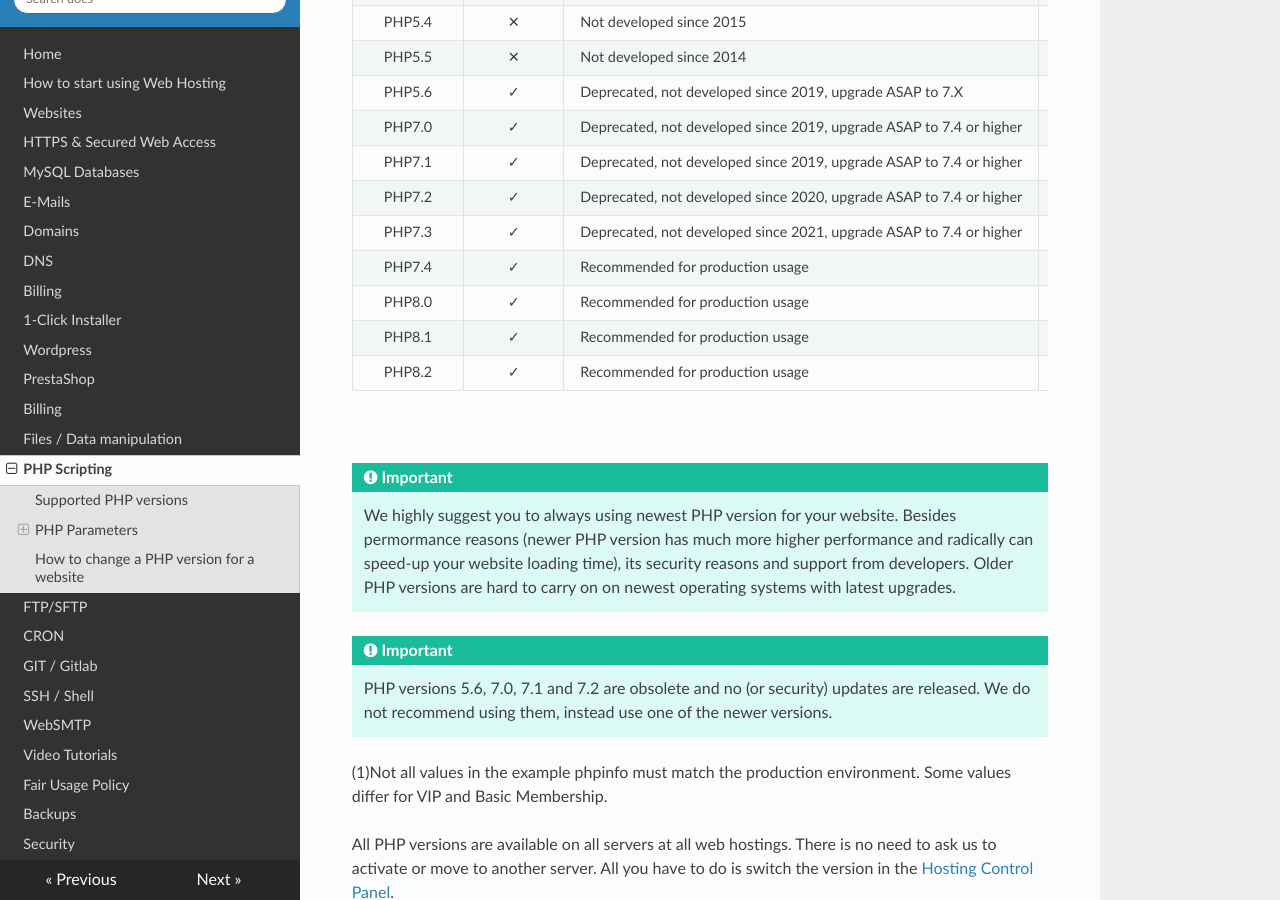
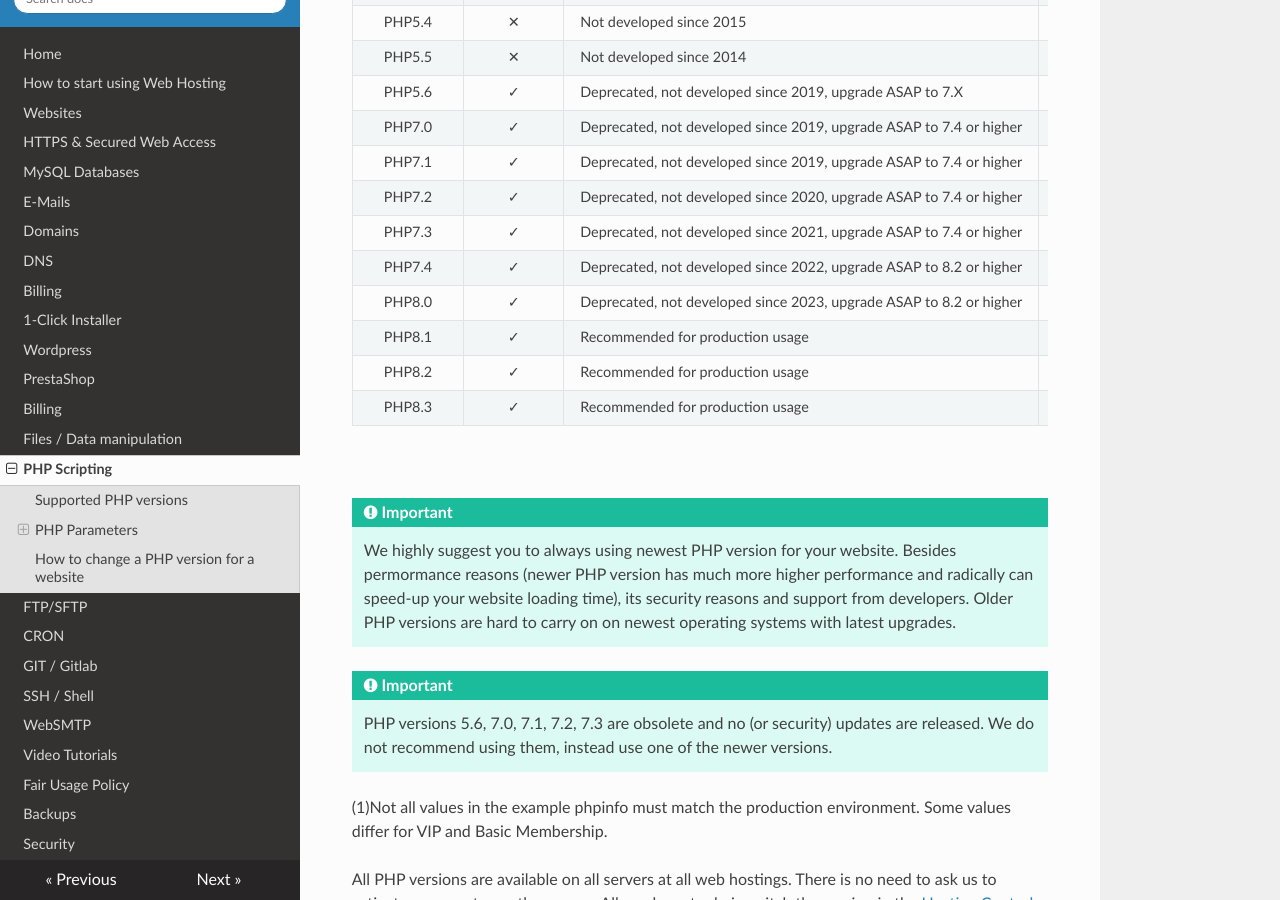
Before and after one commit to nuclearhosting/nh-knowledge-base, an MkDocs documentation site: the page built from docs/php.md, in a window 1280 px wide and 900 px high, scrolled down 353 px. Built offline with MkDocs 1.6.1, drawn with Linux system fonts in a browser that asks for light colours; nearby versions of some CDN libraries; some of the changed text lies outside the part shown.

Commit message:
Added PHP8.3

```diff
--- a/docs/php.md
+++ b/docs/php.md
@@ -14,10 +14,11 @@ PHP (an acronym for PHP: Hypertext Preprocessor) is a scripting language that’
 | PHP7.1 | ✓ | Deprecated, not developed since 2019, upgrade ASAP to 7.4 or higher | [phpinfo](http://denver.nuclearserver.xyz/phpinfo71.html) |
 | PHP7.2 | ✓ | Deprecated, not developed since 2020, upgrade ASAP to 7.4 or higher | [phpinfo](http://denver.nuclearserver.xyz/phpinfo72.html) |
 | PHP7.3 | ✓ | Deprecated, not developed since 2021, upgrade ASAP to 7.4 or higher | [phpinfo](http://denver.nuclearserver.xyz/phpinfo73.html) |
-| PHP7.4 | ✓ | Recommended for production usage | [phpinfo](http://denver.nuclearserver.xyz/phpinfo74.html) |
-| PHP8.0 | ✓ | Recommended for production usage | [phpinfo](http://denver.nuclearserver.xyz/phpinfo80.html) |
+| PHP7.4 | ✓ | Deprecated, not developed since 2022, upgrade ASAP to 8.2 or higher | [phpinfo](http://denver.nuclearserver.xyz/phpinfo74.html) |
+| PHP8.0 | ✓ | Deprecated, not developed since 2023, upgrade ASAP to 8.2 or higher | [phpinfo](http://denver.nuclearserver.xyz/phpinfo80.html) |
 | PHP8.1 | ✓ | Recommended for production usage | [phpinfo](http://denver.nuclearserver.xyz/phpinfo81.html) |
 | PHP8.2 | ✓ | Recommended for production usage | [phpinfo](http://denver.nuclearserver.xyz/phpinfo82.html) |
+| PHP8.3 | ✓ | Recommended for production usage | [phpinfo](http://denver.nuclearserver.xyz/phpinfo83.html) |
 
 <br />
 
@@ -25,7 +26,7 @@ PHP (an acronym for PHP: Hypertext Preprocessor) is a scripting language that’
 	We highly suggest you to always using newest PHP version for your website. Besides permormance reasons (newer PHP version has much more higher performance and radically can speed-up your website loading time), its security reasons and support from developers. Older PHP versions are hard to carry on on newest operating systems with latest upgrades.
 
 !!! important
-	PHP versions 5.6, 7.0, 7.1 and 7.2 are obsolete and no (or security) updates are released. We do not recommend using them, instead use one of the newer versions.
+	PHP versions 5.6, 7.0, 7.1, 7.2, 7.3 are obsolete and no (or security) updates are released. We do not recommend using them, instead use one of the newer versions.
 
 (1)Not all values in the example phpinfo must match the production environment. Some values differ for VIP and Basic Membership.
 
--- a/docs/shell.md
+++ b/docs/shell.md
@@ -63,6 +63,7 @@ Where XY is PHP version you want to execute your script by. Supported PHP versio
   - PHP8.0 - php80
   - PHP8.1 - php81
   - PHP8.2 - php82
+  - PHP8.3 - php83
 
 Examples:
 
```
Also changed, not shown: other parts of docs/php.md (+1 -1 lines).
